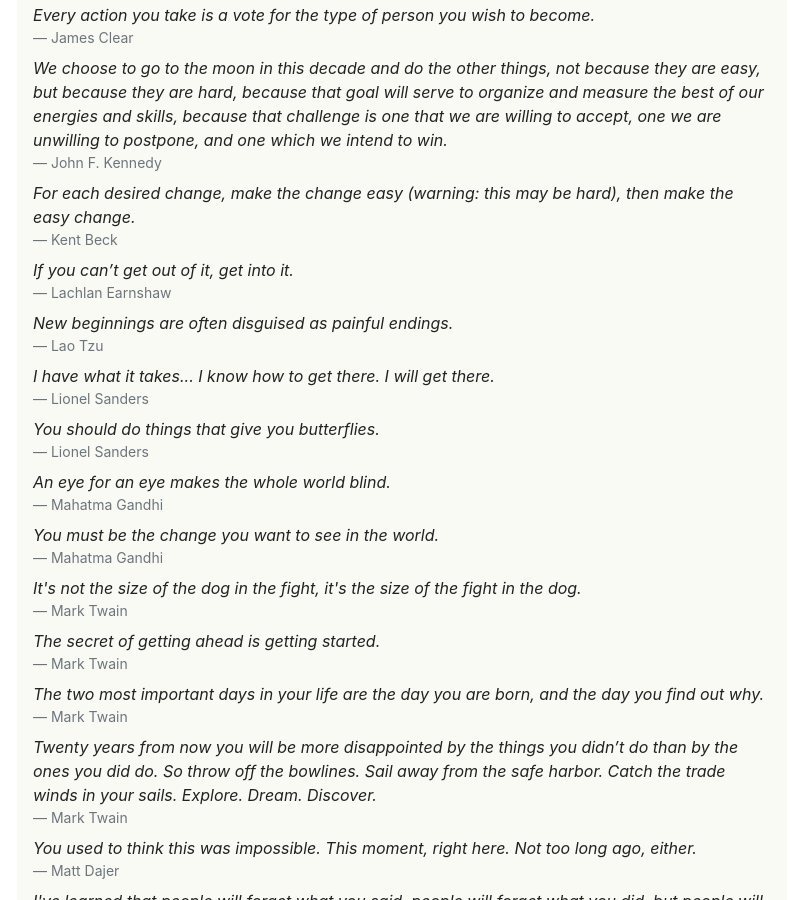
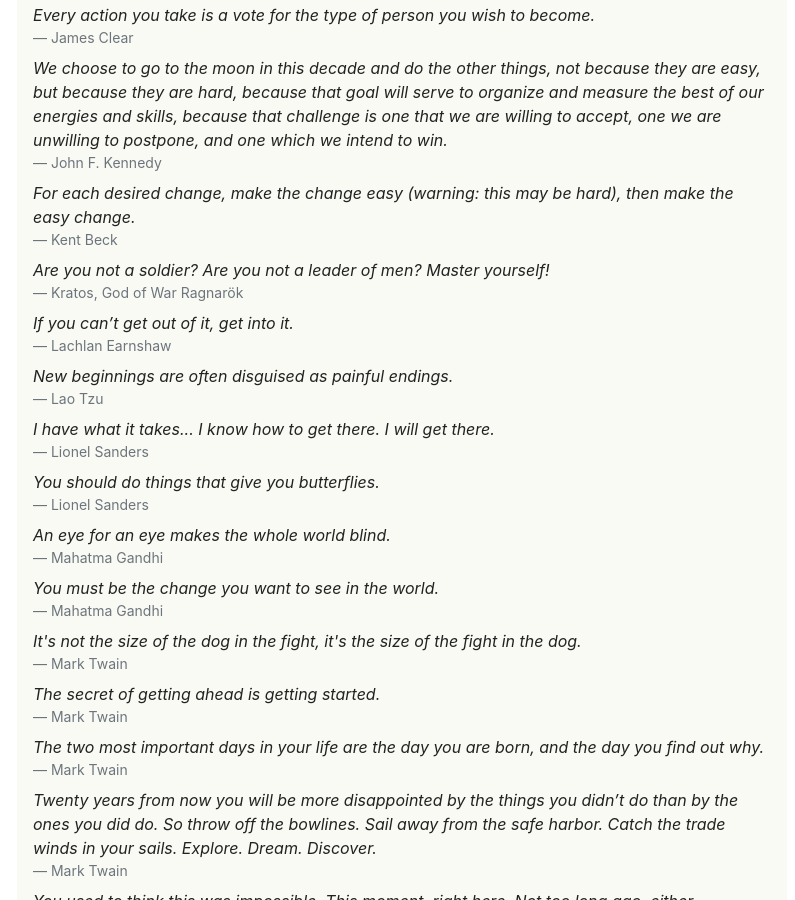
Before and after one commit to mackorone/mackorone.github.io, a Jekyll site: the page built from quotes.html, in a window 1280 px wide and 900 px high, scrolled down 2250 px. Shown: the whole window, without its empty margins (238-1033 px from the left). Built offline with Jekyll 4.4.1, drawn with Linux system fonts in a browser that asks for light colours; nearby versions of some CDN libraries.

Commit message:
Update quotes.yml

```diff
--- a/_data/quotes.yml
+++ b/_data/quotes.yml
@@ -139,3 +139,5 @@
   source: The Imitation Game
 - quote: One day or day one, you decide.
   source: Paulo Coelho
+- quote: Are you not a soldier? Are you not a leader of men? Master yourself!
+  source: Kratos, God of War Ragnarök
```
